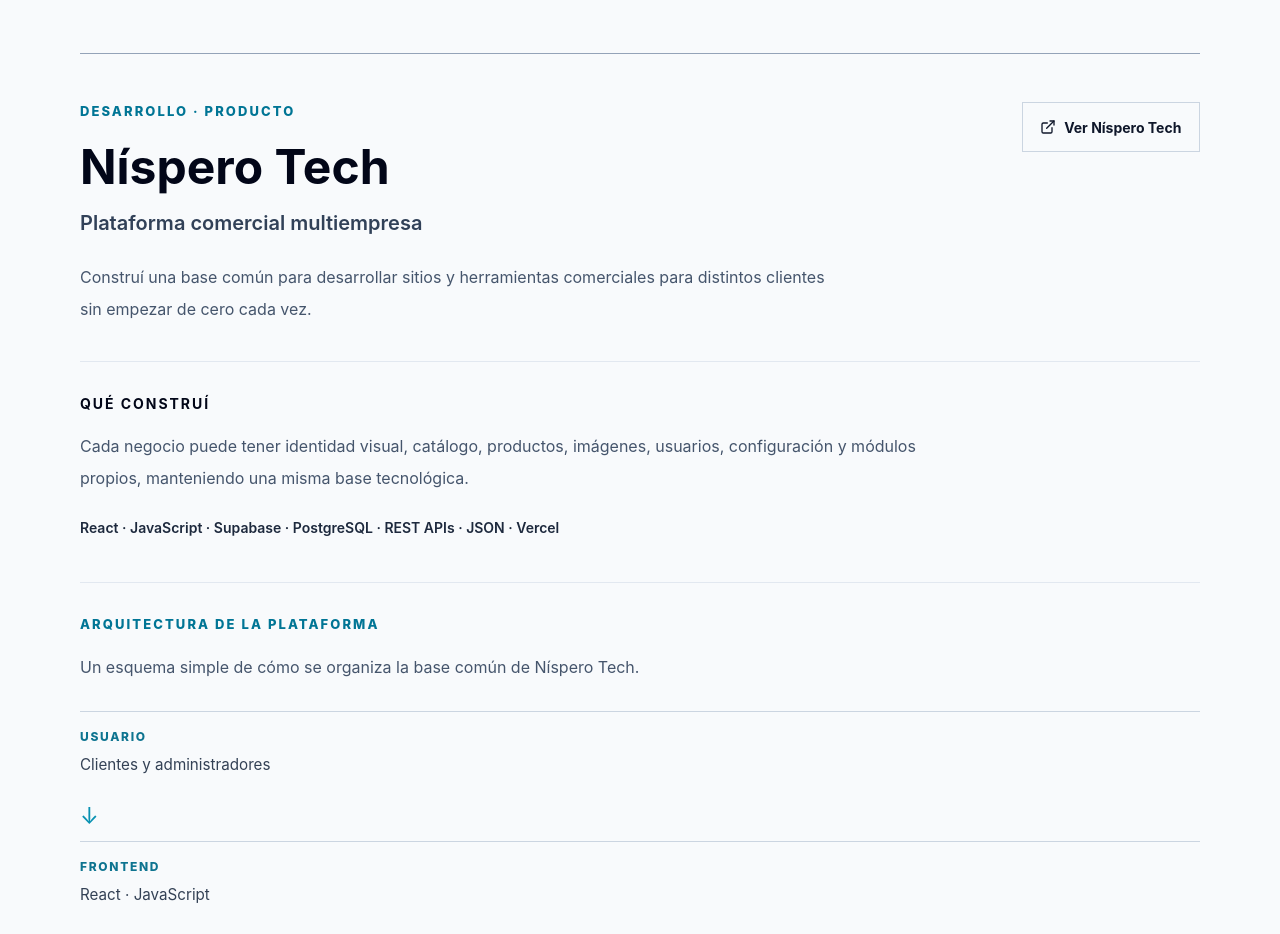
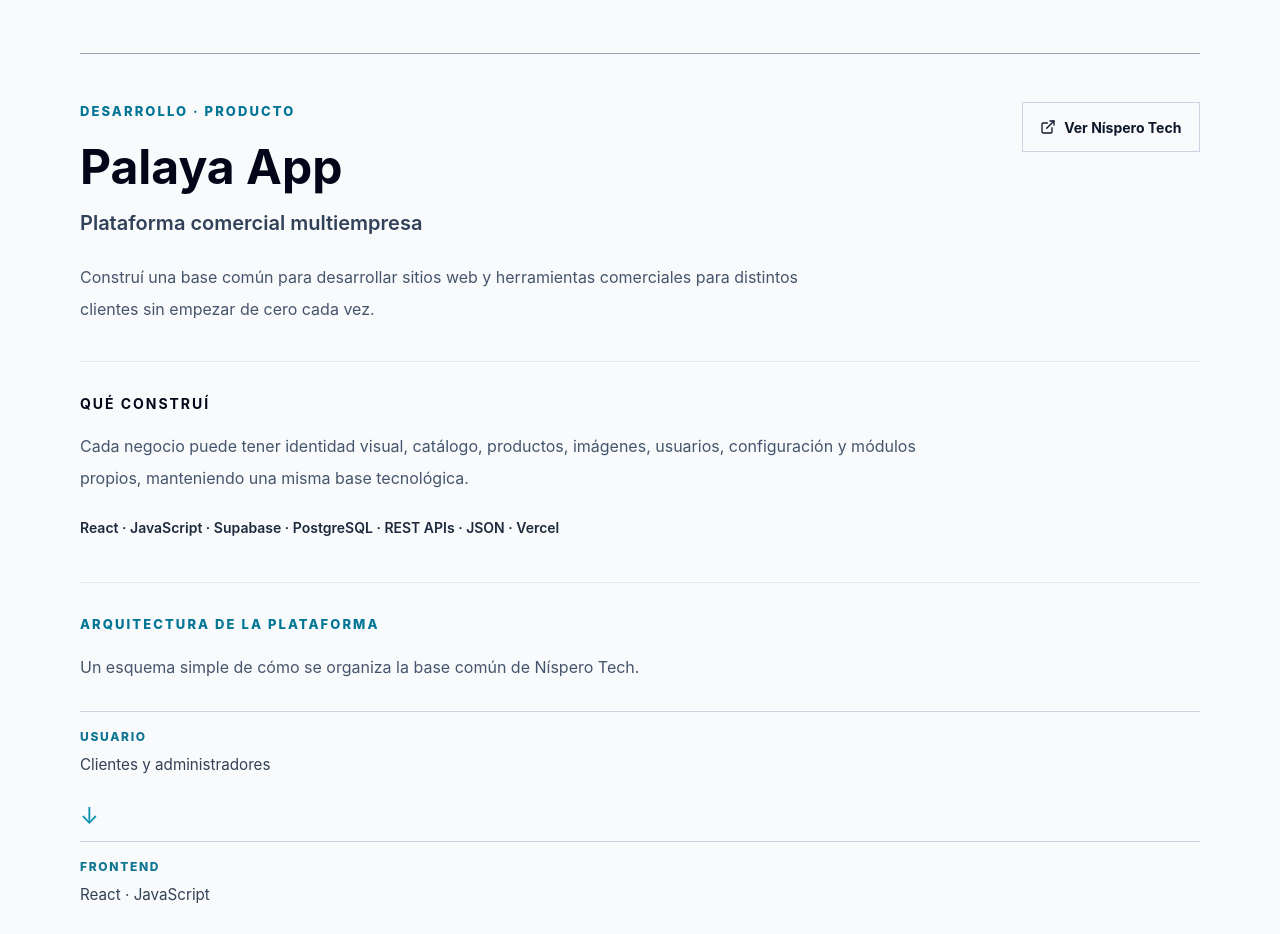
Before and after one commit to rodrigopalacio14/portfolio_2026, a React (Vite) app: page / in a window 1280 px wide. Shown: the part 1960-2894 px from the top of the page. Built offline with nearby package versions, Linux system fonts and the light colour scheme.

Commit message:
Update from Nispero Tech to Palaya App

```diff
--- a/src/data/projects.js
+++ b/src/data/projects.js
@@ -6,35 +6,35 @@
 
 export const featuredProject = {
   es: {
-    title: "Níspero Tech",
+    title: "Palaya App",
     subtitle: "Plataforma comercial multiempresa",
     categoryLabel: "Desarrollo · Producto",
-    site: "https://nisperotech.com/",
+    site: "https://palaya.app/",
     intro:
-      "Construí una base común para desarrollar sitios y herramientas comerciales para distintos clientes sin empezar de cero cada vez.",
+      "Construí una base común para desarrollar sitios web y herramientas comerciales para distintos clientes sin empezar de cero cada vez.",
     built:
       "Cada negocio puede tener identidad visual, catálogo, productos, imágenes, usuarios, configuración y módulos propios, manteniendo una misma base tecnológica.",
     stack: ["React", "JavaScript", "Supabase", "PostgreSQL", "REST APIs", "JSON", "Vercel"],
     implementations: [
       {
         name: "Killa Joyas",
-        site: "https://nisperotech.com/killa",
+        site: "https://palaya.app/killa",
         description:
           "Sitio comercial y catálogo adaptado a la identidad visual, productos e imagen del negocio."
       },
       {
         name: "Puerto Pizza",
-        site: "https://nisperotech.com/puerto-pizza",
+        site: "https://palaya.app/puerto-pizza",
         description:
           "Implementación para gastronomía con catálogo/menu digital, experiencia mobile-first y estructura preparada para operación comercial."
       }
     ]
   },
   en: {
-    title: "Níspero Tech",
+    title: "Palaya App",
     subtitle: "Multi-company commercial platform",
     categoryLabel: "Development · Product",
-    site: "https://nisperotech.com/",
+    site: "https://palaya.app/",
     intro:
       "I built a shared foundation to develop commercial sites and tools for different clients without starting from scratch every time.",
     built:
@@ -43,13 +43,13 @@
     implementations: [
       {
         name: "Killa Joyas",
-        site: "https://nisperotech.com/killa",
+        site: "https://palaya.app/killa",
         description:
           "Commercial site and catalog adapted to the business visual identity, products and brand image."
       },
       {
         name: "Puerto Pizza",
-        site: "https://nisperotech.com/puerto-pizza",
+        site: "https://palaya.app/puerto-pizza",
         description:
           "Food business implementation with digital catalog/menu, mobile-first experience and structure prepared for commercial operation."
       }
```
